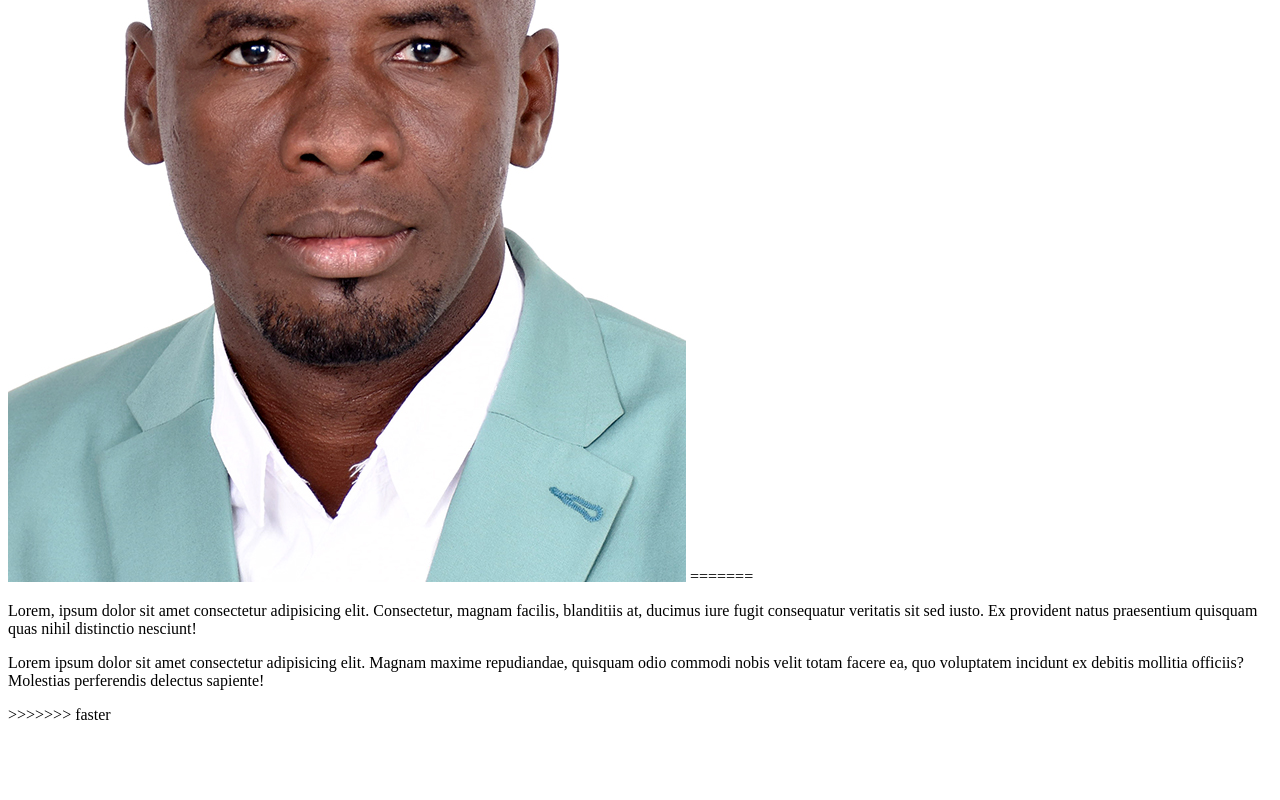
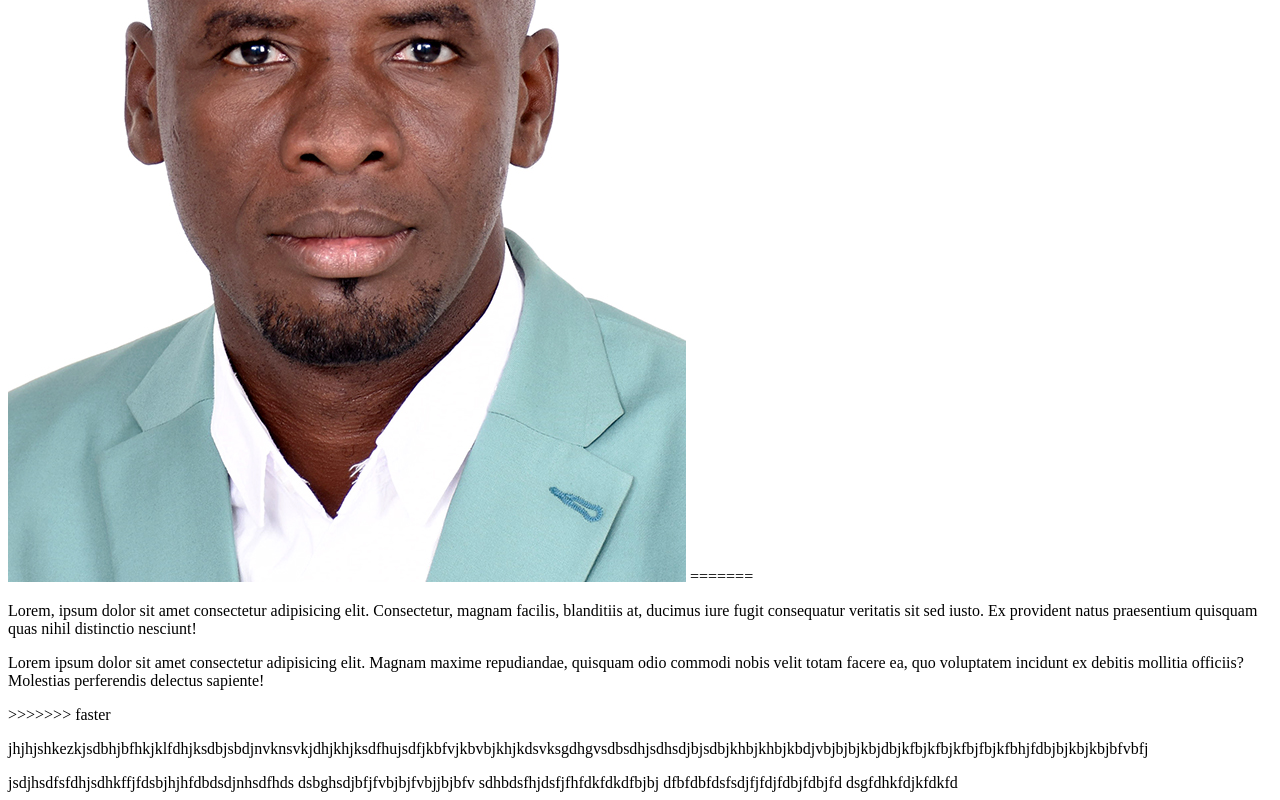
Before and after one commit to jessloukou85/mon_projet, a plain HTML site: page index.html in a window 1280 px wide. Shown: the part 490-1290 px from the top of the page. Before the commit the page ends 1222 px from the top, so only its background shows below. Drawn offline with Linux system fonts and the light colour scheme.

Commit message:
Update index.html

```diff
--- a/index.html
+++ b/index.html
@@ -16,5 +16,11 @@
     <p>Lorem, ipsum dolor sit amet consectetur adipisicing elit. Consectetur, magnam facilis, blanditiis at, ducimus iure fugit consequatur veritatis sit sed iusto. Ex provident natus praesentium quisquam quas nihil distinctio nesciunt!</p>
     <p>Lorem ipsum dolor sit amet consectetur adipisicing elit. Magnam maxime repudiandae, quisquam odio commodi nobis velit totam facere ea, quo voluptatem incidunt ex debitis mollitia officiis? Molestias perferendis delectus sapiente!</p>
 >>>>>>> faster
+    <p>jhjhjshkezkjsdbhjbfhkjklfdhjksdbjsbdjnvknsvkjdhjkhjksdfhujsdfjkbfvjkbvbjkhjkdsvksgdhgvsdbsdhjsdhsdjbjsdbjkhbjkhbjkbdjvbjbjbjkbjdbjkfbjkfbjkfbjfbjkfbhjfdbjbjkbjkbjbfvbfj</p>
+    jsdjhsdfsfdhjsdhkffjfdsbjhjhfdbdsdjnhsdfhds
+    dsbghsdjbfjfvbjbjfvbjjbjbfv
+    sdhbdsfhjdsfjfhfdkfdkdfbjbj
+    dfbfdbfdsfsdjfjfdjfdbjfdbjfd
+    dsgfdhkfdjkfdkfd
 </body>
 </html>
```
